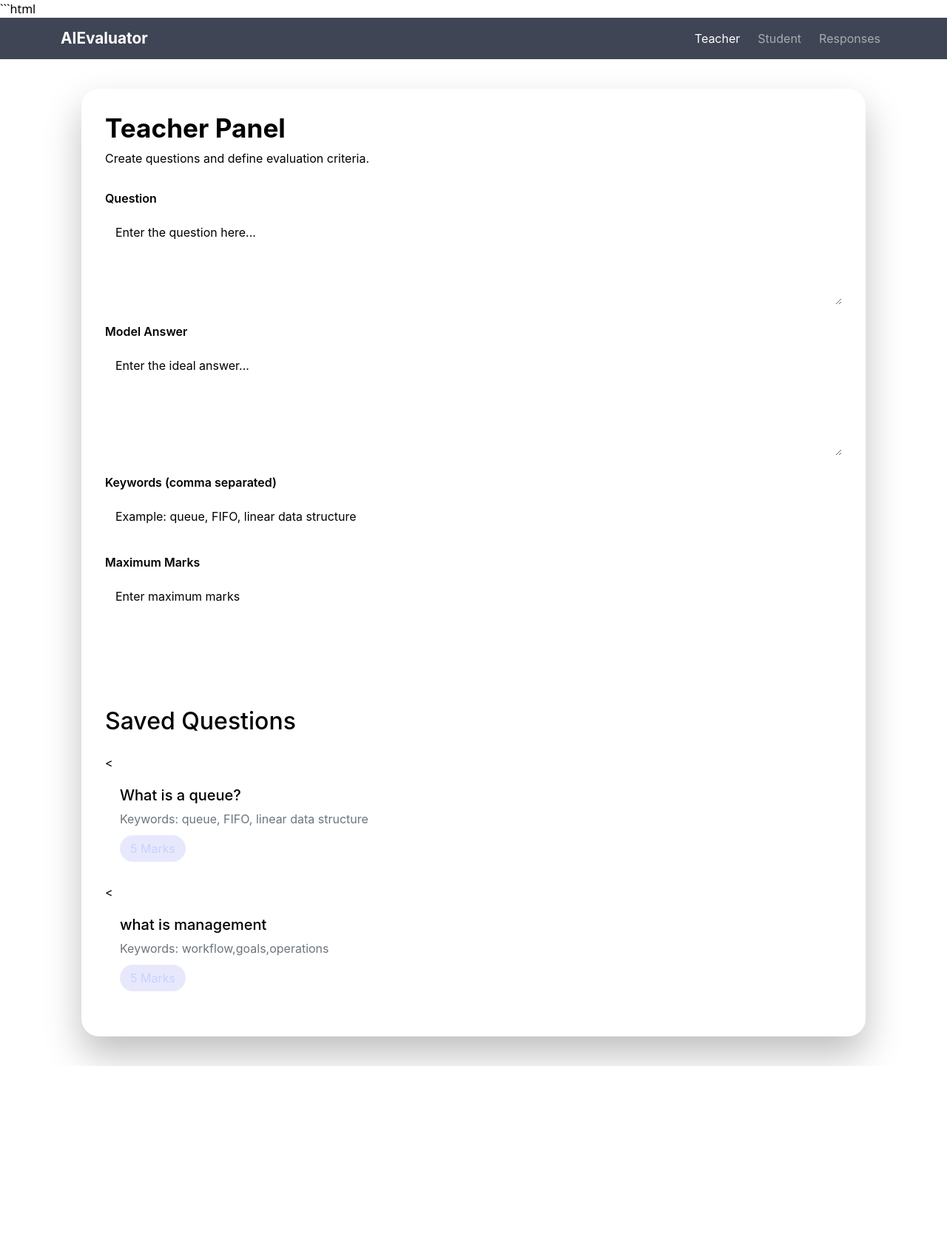
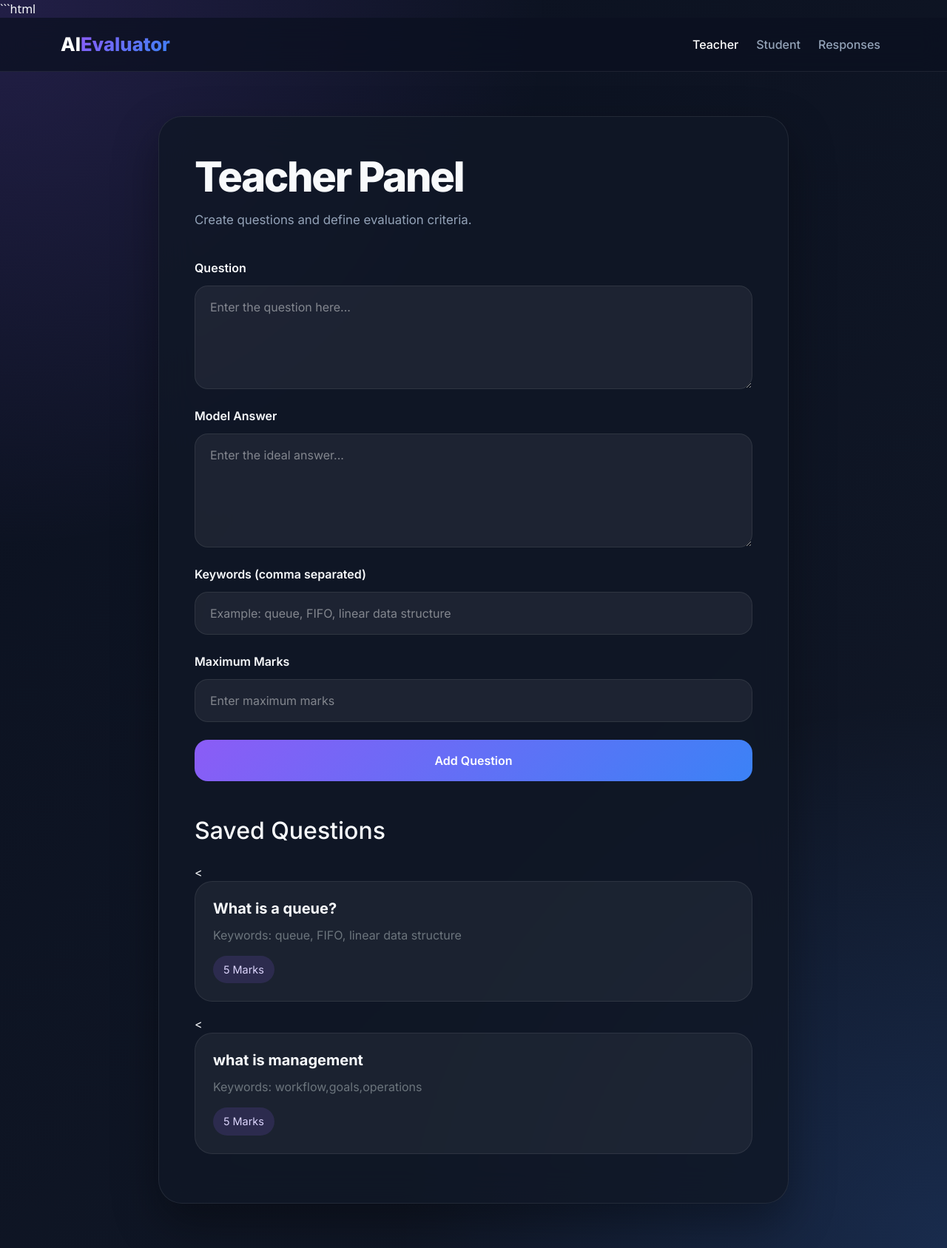
Before and after one commit to akshatg109/ai-evaluater, a Flask app: page /teacher in a window 1280 px wide. Shown: the whole page at 74% size. Before the commit the page ends 1441 px from the top, so only its background shows below. Run offline with Flask 3, Linux system fonts and the light colour scheme; the visitor is signed in with stand-in values (Sample User, id 1); data comes from the database, SQL or seed files in the repository; both versions use the stored data as it was after the commit.

Commit message:
Add landing page, teacher login, and UI redesign

````diff
--- a/static/style.css
+++ b/static/style.css
@@ -1,19 +1,28 @@
-```css
-@import url('https://fonts.googleapis.com/css2?family=Inter:wght@300;400;500;600;700&display=swap');
+@import url('https://fonts.googleapis.com/css2?family=Inter:wght@300;400;500;600;700;800&display=swap');
 
 :root {
-    --bg: #0f172a;
-    --card: rgba(30, 41, 59, 0.85);
-    --card-light: rgba(51, 65, 85, 0.5);
-    --primary: #6366f1;
-    --secondary: #8b5cf6;
+    --bg: #0b1120;
+    --bg-secondary: #111827;
+
+    --card: rgba(17, 24, 39, 0.82);
+    --card-light: rgba(255, 255, 255, 0.05);
+
+    --primary: #8b5cf6;
+    --secondary: #3b82f6;
+
     --text: #f8fafc;
     --muted: #94a3b8;
-    --border: rgba(255,255,255,0.08);
+
+    --border: rgba(255, 255, 255, 0.08);
+
+    --shadow: 0 25px 60px rgba(0, 0, 0, 0.35);
 }
 
 * {
-    font-family: 'Inter', sans-serif;
+    margin: 0;
+    padding: 0;
+    box-sizing: border-box;
+    font-family: "Inter", sans-serif;
 }
 
 body {
@@ -21,149 +30,245 @@
     color: var(--text);
 
     background:
-        radial-gradient(circle at top left, rgba(99,102,241,0.25), transparent 35%),
-        radial-gradient(circle at bottom right, rgba(139,92,246,0.25), transparent 35%),
-        var(--bg);
+        radial-gradient(circle at top left,
+            rgba(139, 92, 246, 0.18),
+            transparent 35%),
+
+        radial-gradient(circle at bottom right,
+            rgba(59, 130, 246, 0.18),
+            transparent 35%),
+
+        linear-gradient(135deg,
+            var(--bg) 0%,
+            var(--bg-secondary) 100%);
 }
 
+/* NAVBAR */
+
 .navbar-custom {
-    background: rgba(15, 23, 42, 0.8);
-    backdrop-filter: blur(14px);
+    background: rgba(11, 17, 32, 0.75);
+    backdrop-filter: blur(18px);
+
     border-bottom: 1px solid var(--border);
+
+    padding: 1rem 0;
 }
 
 .brand {
-    font-size: 1.3rem;
-    font-weight: 700;
+    font-size: 1.6rem;
+    font-weight: 800;
+
     color: white;
     text-decoration: none;
 }
 
 .brand span {
-    color: var(--primary);
+    background: linear-gradient(
+        135deg,
+        var(--primary),
+        var(--secondary)
+    );
+
+    -webkit-background-clip: text;
+    color: transparent;
 }
 
+.nav-link {
+    color: var(--muted) !important;
+    font-weight: 500;
+    transition: 0.2s ease;
+}
+
+.nav-link:hover,
+.nav-link.active {
+    color: white !important;
+}
+
+/* LAYOUT */
+
 .page-container {
-    max-width: 1100px;
-    margin: 40px auto;
-    padding: 0 20px;
+    max-width: 900px;
+    margin: 60px auto;
+    padding: 0 24px;
 }
 
 .dashboard-card {
     background: var(--card);
-    backdrop-filter: blur(16px);
     border: 1px solid var(--border);
-    border-radius: 24px;
-    padding: 32px;
-    box-shadow: 0 25px 50px rgba(0,0,0,0.25);
+
+    border-radius: 32px;
+
+    padding: 48px;
+
+    backdrop-filter: blur(24px);
+
+    box-shadow: var(--shadow);
 }
 
+/* TYPOGRAPHY */
+
 .page-title {
-    font-size: 2.2rem;
-    font-weight: 700;
-    margin-bottom: 8px;
+    font-size: clamp(2.4rem, 5vw, 3.5rem);
+    font-weight: 800;
+    letter-spacing: -0.04em;
+
+    margin-bottom: 12px;
 }
 
 .page-subtitle {
     color: var(--muted);
-    margin-bottom: 30px;
+    font-size: 1.05rem;
+
+    margin-bottom: 40px;
 }
+
+/* FORMS */
 
 .form-label {
     color: var(--text);
     font-weight: 600;
+
+    margin-bottom: 12px;
 }
 
 .form-control,
 .form-select {
-    background: var(--card-light);
-    border: 1px solid var(--border);
-    color: var(--text);
-    padding: 14px;
-    border-radius: 14px;
+    background: rgba(255, 255, 255, 0.06) !important;
+
+    color: white !important;
+
+    border: 1px solid rgba(255, 255, 255, 0.08) !important;
+
+    border-radius: 18px;
+
+    padding: 16px 20px;
+
+    min-height: 58px;
+
+    transition: all 0.2s ease;
+}
+
+.form-control::placeholder {
+    color: rgba(255, 255, 255, 0.45);
+}
+
+textarea.form-control {
+    min-height: 140px;
+    resize: vertical;
 }
 
 .form-control:focus,
 .form-select:focus {
-    background: var(--card-light);
-    color: var(--text);
-    border-color: var(--primary);
-    box-shadow: 0 0 0 0.25rem rgba(99,102,241,0.2);
+    background: rgba(255, 255, 255, 0.08) !important;
+
+    color: white !important;
+
+    border-color: var(--primary) !important;
+
+    box-shadow: 0 0 0 4px rgba(139, 92, 246, 0.15) !important;
 }
 
-.form-control::placeholder {
-    color: var(--muted);
+/* Fix dropdown text color */
+
+.form-select option {
+    color: black;
 }
 
+/* BUTTONS */
+
 .btn-primary-custom {
-    background: linear-gradient(135deg, var(--primary), var(--secondary));
+    display: block;
+
+    width: 100%;
+
+    padding: 16px;
+
     border: none;
+    border-radius: 18px;
+
+    background: linear-gradient(
+        135deg,
+        var(--primary),
+        var(--secondary)
+    );
+
     color: white;
-    border-radius: 14px;
-    padding: 14px 20px;
+
     font-weight: 600;
-    width: 100%;
+    font-size: 1rem;
+
+    transition: all 0.25s ease;
 }
 
 .btn-primary-custom:hover {
-    transform: translateY(-2px);
-    transition: 0.2s ease;
+    transform: translateY(-3px);
+
+    box-shadow: 0 18px 35px rgba(139, 92, 246, 0.3);
+}
+
+/* CARDS */
+
+.question-card,
+.portal-card {
+    background: var(--card-light);
+
+    border: 1px solid var(--border);
+
+    border-radius: 24px;
+
+    transition: all 0.25s ease;
 }
 
 .question-card {
-    background: var(--card-light);
-    border: 1px solid var(--border);
-    border-radius: 18px;
-    padding: 20px;
-    margin-bottom: 15px;
+    padding: 24px;
+    margin-bottom: 18px;
 }
 
-.question-card h5 {
-    margin-bottom: 8px;
+.portal-card {
+    display: block;
+
+    padding: 32px;
+
+    text-decoration: none;
+    color: white;
+
+    backdrop-filter: blur(18px);
 }
 
-.badge-marks {
-    background: rgba(99,102,241,0.15);
-    color: #c7d2fe;
-    padding: 8px 14px;
-    border-radius: 999px;
+.portal-card:hover,
+.question-card:hover {
+    transform: translateY(-6px);
+
+    border-color: rgba(139, 92, 246, 0.35);
+
+    box-shadow: 0 20px 40px rgba(0, 0, 0, 0.25);
 }
 
-.table-custom {
-    color: var(--text);
+.portal-icon {
+    font-size: 2.7rem;
+    margin-bottom: 20px;
 }
 
-.table-custom th {
-    background: rgba(99,102,241,0.2);
-    border: none;
+.portal-card h3,
+.question-card h5 {
+    font-weight: 700;
+    margin-bottom: 12px;
 }
 
-.table-custom td {
-    background: transparent;
-    border-color: var(--border);
+.portal-card p {
+    color: var(--muted);
+    line-height: 1.6;
 }
 
-.result-score {
-    font-size: 5rem;
-    font-weight: 700;
-    background: linear-gradient(135deg, var(--primary), var(--secondary));
-    -webkit-background-clip: text;
-    color: transparent;
-}
+/* LANDING PAGE */
 
-.feedback-box {
-    background: var(--card-light);
-    border-radius: 16px;
-    padding: 20px;
-    color: var(--muted);
-    margin-top: 20px;
-}
-```
-```css
 .landing-container {
     min-height: 100vh;
+
     max-width: 1200px;
+
     margin: 0 auto;
+
     padding: 80px 24px;
 
     display: flex;
@@ -173,15 +278,18 @@
 
 .hero-section {
     text-align: center;
-    margin-bottom: 60px;
+    margin-bottom: 64px;
 }
 
 .hero-badge {
     display: inline-block;
-    padding: 8px 18px;
+
+    padding: 10px 18px;
+
     border-radius: 999px;
 
-    background: rgba(124, 58, 237, 0.15);
+    background: rgba(139, 92, 246, 0.15);
+
     color: #c4b5fd;
 
     font-size: 0.9rem;
@@ -191,64 +299,116 @@
 .hero-title {
     margin-top: 24px;
 
-    font-size: clamp(3rem, 7vw, 5rem);
+    font-size: clamp(3rem, 8vw, 5.5rem);
+
     font-weight: 800;
-    letter-spacing: -0.04em;
 
-    color: white;
+    letter-spacing: -0.05em;
 }
 
 .hero-subtitle {
     max-width: 700px;
-    margin: 20px auto 0;
 
-    color: #94a3b8;
-    font-size: 1.2rem;
-    line-height: 1.7;
+    margin: 24px auto 0;
+
+    color: var(--muted);
+
+    font-size: 1.15rem;
+
+    line-height: 1.8;
 }
 
 .portal-grid {
     display: grid;
-    grid-template-columns: repeat(auto-fit, minmax(280px, 1fr));
+
+    grid-template-columns: repeat(
+        auto-fit,
+        minmax(280px, 1fr)
+    );
+
     gap: 24px;
 }
 
-.portal-card {
-    display: block;
+/* RESULTS */
 
-    padding: 32px;
+.result-score {
+    font-size: 5rem;
+    font-weight: 800;
 
-    background: rgba(15, 23, 42, 0.75);
-    border: 1px solid rgba(255,255,255,0.08);
-    border-radius: 28px;
+    text-align: center;
 
-    text-decoration: none;
-    color: white;
+    background: linear-gradient(
+        135deg,
+        var(--primary),
+        var(--secondary)
+    );
 
-    transition: all 0.3s ease;
-
-    backdrop-filter: blur(20px);
+    -webkit-background-clip: text;
+    color: transparent;
 }
 
-.portal-card:hover {
-    transform: translateY(-8px);
-    border-color: rgba(124,58,237,0.4);
+.feedback-box {
+    margin-top: 24px;
 
-    box-shadow: 0 20px 40px rgba(0,0,0,0.3);
+    background: var(--card-light);
+
+    border: 1px solid var(--border);
+
+    border-radius: 18px;
+
+    padding: 24px;
+
+    color: var(--muted);
 }
 
-.portal-icon {
-    font-size: 2.5rem;
-    margin-bottom: 20px;
+/* TABLES */
+
+.table-custom {
+    color: white;
 }
 
-.portal-card h3 {
-    margin-bottom: 12px;
-    font-weight: 700;
+.table-custom th {
+    background: rgba(139, 92, 246, 0.15);
+    border-color: var(--border);
 }
 
-.portal-card p {
-    color: #94a3b8;
-    line-height: 1.6;
+.table-custom td {
+    border-color: var(--border);
+    vertical-align: middle;
 }
-```
+
+.badge-marks {
+    display: inline-block;
+
+    background: rgba(139, 92, 246, 0.15);
+
+    color: #ddd6fe;
+
+    padding: 8px 14px;
+
+    border-radius: 999px;
+
+    font-size: 0.9rem;
+}
+
+/* MOBILE */
+
+@media (max-width: 768px) {
+
+    .dashboard-card {
+        padding: 28px;
+        border-radius: 24px;
+    }
+
+    .page-container {
+        margin: 32px auto;
+    }
+
+    .hero-title {
+        font-size: 3rem;
+    }
+
+    .portal-grid {
+        grid-template-columns: 1fr;
+    }
+}
````
Also changed, not shown: database.db.
